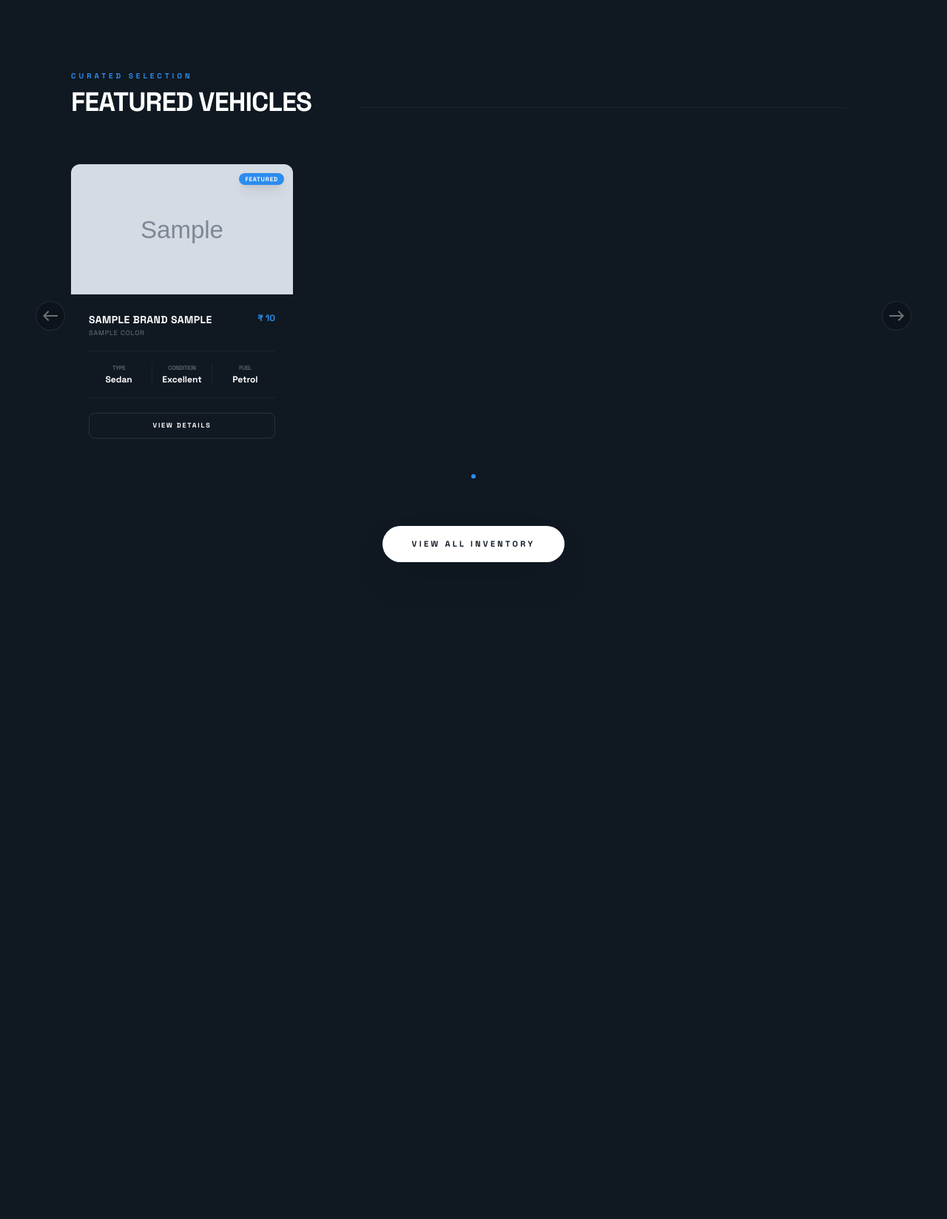
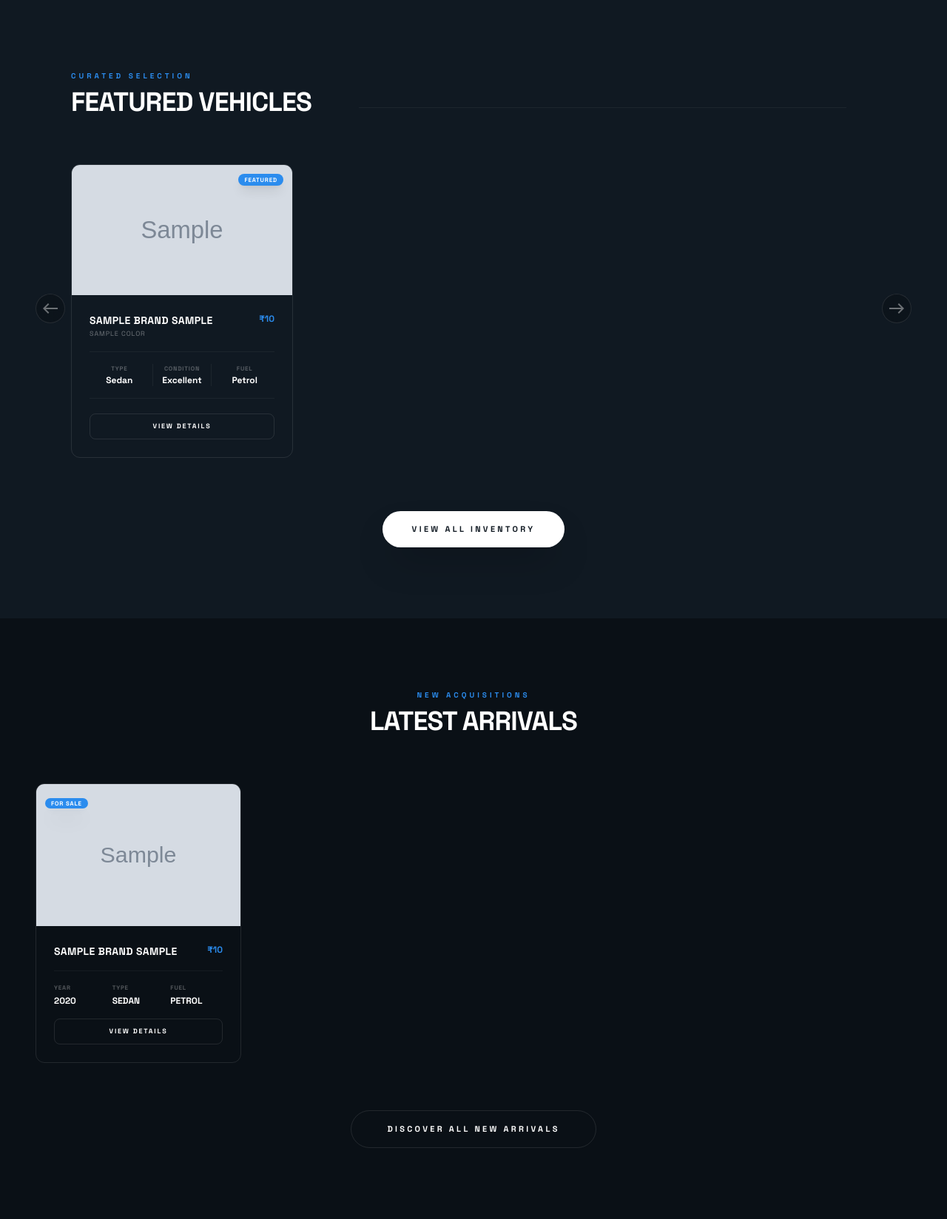
Before and after one commit to jince360/carforge, a Django app: page / in a window 1280 px wide. Shown: the part 801-2449 px from the top of the page at 74% size. Before the commit the page ends 1561 px from the top, so only its background shows below. Run offline with Django 5.2, Linux system fonts and the light colour scheme; tables that the repository leaves empty hold one stand-in row (values such as "Sample post"); grey boxes marked "Sample" are stand-in pictures; some libraries are stand-ins or nearby versions.

Commit message:
home page modified

```diff
--- a/carforge/carforge/settings.py
+++ b/carforge/carforge/settings.py
@@ -47,6 +47,7 @@ INSTALLED_APPS = [
     "cars",
 
     "ckeditor",
+    "django.contrib.humanize",
 ]
 
 TAILWIND_APP_NAME = "theme"
--- a/carforge/cars/admin.py
+++ b/carforge/cars/admin.py
@@ -57,8 +57,8 @@ class CarAdmin(admin.ModelAdmin):
     def thumbnail(self, object):
         return format_html("<img src='{}' width='40' height='40' style='object-fit: cover; border-radius: 10px;' />", object.featured_image.url)
     thumbnail.short_description = "Photo"
-    list_display = ("thumbnail","brand", "model", "year", "price", "state", "is_featured", "color")
-    list_editable = ("is_featured",)
+    list_display = ("thumbnail","brand", "model", "year", "price", "state", "is_featured", "color", "is_available","is_active")
+    list_editable = ("is_featured", "is_available", "is_active")
     list_display_links = ("thumbnail", "brand")
     search_fields = ("brand__name", "model", "identification_number", "color__name", "state", "city", "type__car_type",)
     list_filter = ("brand", "fuel", "transmission", "condition", "state", "year")
--- a/carforge/cars/models.py
+++ b/carforge/cars/models.py
@@ -199,6 +199,8 @@ class Car(models.Model):
     identification_number = models.CharField(max_length=17, unique=True, validators=[validate_vin])
     number_of_owners = models.PositiveIntegerField()
     is_featured = models.BooleanField(default=False)
+    is_available = models.BooleanField(default=True)
+    is_active = models.BooleanField(default=True)
     created_on = models.DateTimeField(auto_now_add=True)
 
 
--- a/carforge/core/templates/core/home.html
+++ b/carforge/core/templates/core/home.html
@@ -1,6 +1,6 @@
 {% extends "base.html" %}
 {% block content %}
-
+{% load humanize %}
 <!-- ===== MAIN HERO SECTION ===== -->
 <!-- Full-screen hero with background image, carousel, and search functionality -->
 <main class="relative flex-grow flex flex-col w-full h-screen min-h-[700px] overflow-hidden">
@@ -256,19 +256,22 @@
     </div>
     <button id="featured-prev"
       class="absolute left-0 top-1/2 -translate-y-1/2 z-20 w-10 h-10 rounded-full border border-white/10 bg-black/20 backdrop-blur-md flex items-center justify-center text-white/40 hover:border-primary hover:text-primary transition-all group active:scale-95">
-      <span class="material-symbols-outlined text-xl group-hover:-translate-x-0.5 transition-transform">west</span>
+      <span
+        class="material-symbols-outlined text-xl group-hover:-translate-x-0.5 transition-transform cursor-pointer">west</span>
     </button>
     <button id="featured-next"
       class="absolute right-0 top-1/2 -translate-y-1/2 z-20 w-10 h-10 rounded-full border border-white/10 bg-black/20 backdrop-blur-md flex items-center justify-center text-white/40 hover:border-primary hover:text-primary transition-all group active:scale-95">
-      <span class="material-symbols-outlined text-xl group-hover:translate-x-0.5 transition-transform">east</span>
+      <span
+        class="material-symbols-outlined text-xl group-hover:translate-x-0.5 transition-transform cursor-pointer">east</span>
     </button>
     <div id="featured-carousel"
-      class="flex gap-6 overflow-hidden scroll-smooth snap-x snap-mandatory pb-2 carousel-container">
+      class="flex gap-6 overflow-x-auto scroll-smooth snap-x snap-mandatory pb-2 carousel-container [&::-webkit-scrollbar]:hidden"
+      style="scrollbar-width: none; -ms-overflow-style: none;">
 
       {% for i in featured %}
 
       <div class="flex-none w-[280px] md:w-[300px] snap-center">
-        <div class="car-card-glass rounded-xl overflow-hidden group">
+        <div class="car-card-glass rounded-xl overflow-hidden group border border-white/10 h-full flex flex-col">
           <div class="relative h-44 overflow-hidden">
             <img alt="2024 Aventador SVJ"
               class="w-full h-full object-cover transition-transform duration-700 group-hover:scale-105"
@@ -277,30 +280,30 @@
               class="absolute top-3 right-3 bg-primary text-white text-[8px] font-bold px-2 py-0.5 rounded-full uppercase tracking-widest shadow-lg">
               Featured</div>
           </div>
-          <div class="p-6">
+          <div class="p-6 flex-1 flex flex-col">
             <div class="flex justify-between items-start mb-4">
               <div>
                 <h3 class="text-white text-sm font-bold uppercase tracking-wide">{{i.brand}} {{i.model}}</h3>
                 <p class="text-white/40 text-[9px] mt-0.5 uppercase tracking-widest">{{i.color}}</p>
               </div>
-              <span class="text-primary font-bold text-xs">₹ {{i.price|floatformat:0 }}</span>
+              <span class="text-primary font-bold text-xs">₹{{i.price|floatformat:0|intcomma }}</span>
             </div>
             <div class="grid grid-cols-3 gap-1 border-y border-white/5 py-4 mb-5">
               <div class="text-center">
-                <p class="text-[8px] font-bold text-white/30 uppercase tracking-tighter mb-0.5">TYPE</p>
+                <p class="text-[8px] font-bold text-white/30 uppercase tracking-widest mb-0.5">TYPE</p>
                 <p class="text-white text-xs font-bold">{{i.type}}</p>
               </div>
               <div class="text-center border-x border-white/5">
-                <p class="text-[8px] font-bold text-white/30 uppercase tracking-tighter mb-0.5">CONDITION</p>
+                <p class="text-[8px] font-bold text-white/30 uppercase tracking-widest mb-0.5">CONDITION</p>
                 <p class="text-white text-xs font-bold">{{i.condition}}</p>
               </div>
               <div class="text-center">
-                <p class="text-[8px] font-bold text-white/30 uppercase tracking-tighter mb-0.5">FUEL</p>
+                <p class="text-[8px] font-bold text-white/30 uppercase tracking-widest mb-0.5">FUEL</p>
                 <p class="text-white text-xs font-bold">{{i.fuel.get_fuel_display}}</p>
               </div>
             </div>
             <button
-              class="w-full py-2.5 rounded-lg border border-white/10 text-white text-[9px] font-bold uppercase tracking-[0.2em] group-hover:bg-primary group-hover:border-primary transition-all">View
+              class="w-full py-2.5 rounded-lg border border-white/10 text-white text-[9px] font-bold uppercase tracking-[0.2em] group-hover:bg-primary group-hover:border-primary transition-all mt-auto">View
               Details</button>
           </div>
         </div>
@@ -310,13 +313,7 @@
 
 
     </div>
-    <div class="flex justify-center items-center gap-3 mt-4" id="featured-pagination">
-      {% for i in featured %}
-      <button
-        class="w-1.5 h-1.5 rounded-full {% if forloop.first %}bg-primary{% else %}bg-white/20 hover:bg-white/40{% endif %} transition-colors featured-dot"
-        data-index="{{ forloop.counter0 }}"></button>
-      {% endfor %}
-    </div>
+
     <div class="mt-16 flex justify-center">
       <button
         class="px-10 py-4 bg-white text-background-dark text-[11px] font-bold uppercase tracking-[0.3em] rounded-full hover:bg-primary hover:text-white transition-all shadow-2xl hover:shadow-primary/30 active:scale-95">
@@ -325,12 +322,92 @@
     </div>
   </div>
 </section>
+
+
+
+<section class="py-24 px-6 lg:px-12 bg-[#0a1016] relative overflow-hidden">
+  <div class="glow-accent top-0 left-1/4"></div>
+  <div class="glow-accent bottom-0 right-1/4"></div>
+  <div class="max-w-7xl mx-auto relative z-10">
+    <div class="mb-16 text-center">
+      <span class="text-primary text-[10px] font-black tracking-[0.4em] uppercase mb-2 block">New Acquisitions</span>
+      <h2 class="text-white text-3xl lg:text-4xl font-bold uppercase tracking-tight">Latest Arrivals</h2>
+    </div>
+    <div class="grid grid-cols-1 md:grid-cols-2 lg:grid-cols-4 gap-6">
+      {% for i in all_cars|slice:"0:8" %}
+      <div class="car-card-glass rounded-xl overflow-hidden group flex flex-col border border-white/10">
+        <div class="relative h-48 overflow-hidden">
+          <img alt="Car Model"
+            class="w-full h-full object-cover transition-transform duration-700 group-hover:scale-105"
+            src="{{ i.featured_image.url }}" />
+          <div class="absolute top-3 left-3">
+            {% if i.is_available %}
+            <span
+              class="bg-primary text-white text-[8px] font-bold px-2 py-0.5 rounded-full uppercase tracking-widest shadow-xl">For
+              Sale</span>
+            {% else %}
+            <span
+              class="bg-red-600 text-white text-[8px] font-bold px-2 py-0.5 rounded-full uppercase tracking-widest shadow-xl">Sold</span>
+            {% endif %}
+          </div>
+        </div>
+        <div class="p-6 flex flex-col flex-1">
+          <div class="flex justify-between items-start mb-4 gap-1">
+            <h3 class="text-white text-sm font-bold uppercase tracking-wide">{{i.brand}} {{i.model}}</h3>
+            <span class="text-primary font-bold text-xs">₹{{i.price|floatformat:0|intcomma}}</span>
+          </div>
+          <div class="grid grid-cols-3 gap-2 border-t border-white/5 pt-4 mt-auto">
+            <div class="flex flex-col">
+              <span class="text-white/30 text-[8px] font-bold uppercase tracking-widest mb-1">year</span>
+              <div class="flex items-center gap-1.5">
+
+                <span class="text-white text-xs font-bold">{{i.year}}</span>
+              </div>
+            </div>
+            <div class="flex flex-col">
+              <span class="text-white/30 text-[8px] font-bold uppercase tracking-widest mb-1">Type</span>
+              <div class="flex items-center gap-1.5">
+
+                <span class="text-white text-xs font-bold uppercase">{{i.type}}</span>
+              </div>
+            </div>
+            <div class="flex flex-col">
+              <span class="text-white/30 text-[8px] font-bold uppercase tracking-widest mb-1">fuel</span>
+              <div class="flex items-center gap-1.5">
+
+                <span class="text-white text-xs font-bold uppercase">{{i.fuel.get_fuel_display}}</span>
+              </div>
+            </div>
+
+
+          </div>
+          <button
+            class="w-full py-2.5 mt-4 rounded-lg border border-white/10 text-white text-[9px] font-bold uppercase tracking-[0.2em] group-hover:bg-primary group-hover:border-primary transition-all">View
+            Details</button>
+        </div>
+      </div>
+      {% endfor %}
+
+
+    </div>
+    <div class="mt-16 text-center">
+      <button
+        class="px-12 py-4 rounded-full border border-white/10 text-white text-[11px] font-bold uppercase tracking-[0.3em] hover:bg-white hover:text-background-dark transition-all">
+        Discover All New Arrivals
+      </button>
+    </div>
+  </div>
+</section>
+
+
+
+
+
 <script>
   document.addEventListener('DOMContentLoaded', () => {
     const featuredContainer = document.getElementById('featured-carousel');
     const featuredPrevBtn = document.getElementById('featured-prev');
     const featuredNextBtn = document.getElementById('featured-next');
-    const dots = document.querySelectorAll('.featured-dot');
 
     if (featuredContainer && featuredPrevBtn && featuredNextBtn) {
       const getScrollAmount = () => {
@@ -343,25 +420,6 @@
         const gap = parseFloat(style.columnGap) || parseFloat(style.gap) || 24;
         return card.offsetWidth + gap;
       };
-
-      const updateDots = () => {
-        const itemWidth = getScrollAmount();
-        const scrollPos = featuredContainer.scrollLeft;
-        const index = Math.round(scrollPos / itemWidth);
-
-        dots.forEach((dot, i) => {
-          if (i === index) {
-            dot.classList.remove('bg-white/20', 'hover:bg-white/40');
-            dot.classList.add('bg-primary');
-          } else {
-            dot.classList.add('bg-white/20', 'hover:bg-white/40');
-            dot.classList.remove('bg-primary');
-          }
-        });
-      };
-
-      // Add scroll listener to update dots
-      featuredContainer.addEventListener('scroll', updateDots);
 
       featuredNextBtn.addEventListener('click', () => {
         featuredContainer.scrollBy({
@@ -376,18 +434,6 @@
           behavior: 'smooth'
         });
       });
-
-      // Dot click logic
-      dots.forEach(dot => {
-        dot.addEventListener('click', (e) => {
-          const index = parseInt(e.target.dataset.index);
-          const itemWidth = getScrollAmount();
-          featuredContainer.scrollTo({
-            left: index * itemWidth,
-            behavior: 'smooth'
-          });
-        });
-      });
     }
   });
 </script>
--- a/carforge/core/views.py
+++ b/carforge/core/views.py
@@ -5,4 +5,5 @@ from cars.models import *
 def home(request):
     heroes = Design.objects.filter(is_active=True)[:4]
     featured_car = Car.objects.filter(is_featured=True).order_by("-created_on")
-    return render(request, "core/home.html",{"heroes":heroes, "featured":featured_car})
+    all_cars = Car.objects.all().order_by("-created_on")
+    return render(request, "core/home.html",{"heroes":heroes, "featured":featured_car, "all_cars":all_cars})
--- a/carforge/theme/static/css/dist/styles.css
+++ b/carforge/theme/static/css/dist/styles.css
@@ -7,13 +7,13 @@
       "Segoe UI Emoji", "Segoe UI Symbol", "Noto Color Emoji";
     --font-mono: ui-monospace, SFMono-Regular, Menlo, Monaco, Consolas, "Liberation Mono",
       "Courier New", monospace;
+    --color-red-600: oklch(57.7% 0.245 27.325);
     --color-slate-900: oklch(20.8% 0.042 265.755);
     --color-black: #000;
     --color-white: #fff;
     --spacing: 0.25rem;
     --container-md: 28rem;
     --container-2xl: 42rem;
-    --container-6xl: 72rem;
     --container-7xl: 80rem;
     --text-xs: 0.75rem;
     --text-xs--line-height: calc(1 / 0.75);
@@ -250,24 +250,24 @@
   .top-3 {
     top: calc(var(--spacing) * 3);
   }
-  .top-4 {
-    top: calc(var(--spacing) * 4);
-  }
   .right-0 {
     right: calc(var(--spacing) * 0);
   }
+  .right-1\/4 {
+    right: calc(1/4 * 100%);
+  }
   .right-2 {
     right: calc(var(--spacing) * 2);
   }
   .right-3 {
     right: calc(var(--spacing) * 3);
   }
-  .right-4 {
-    right: calc(var(--spacing) * 4);
-  }
   .right-8 {
     right: calc(var(--spacing) * 8);
   }
+  .bottom-0 {
+    bottom: calc(var(--spacing) * 0);
+  }
   .bottom-8 {
     bottom: calc(var(--spacing) * 8);
   }
@@ -277,15 +277,15 @@
   .left-1\/2 {
     left: calc(1/2 * 100%);
   }
+  .left-1\/4 {
+    left: calc(1/4 * 100%);
+  }
   .left-2 {
     left: calc(var(--spacing) * 2);
   }
   .left-3 {
     left: calc(var(--spacing) * 3);
   }
-  .left-4 {
-    left: calc(var(--spacing) * 4);
-  }
   .z-0 {
     z-index: 0;
   }
@@ -365,8 +331,8 @@
   .mt-16 {
     margin-top: calc(var(--spacing) * 16);
   }
-  .mt-20 {
-    margin-top: calc(var(--spacing) * 20);
+  .mt-auto {
+    margin-top: auto;
   }
   .mb-0\.5 {
     margin-bottom: calc(var(--spacing) * 0.5);
@@ -416,18 +382,12 @@
   .inline-block {
     display: inline-block;
   }
-  .h-1\.5 {
-    height: calc(var(--spacing) * 1.5);
-  }
   .h-3 {
     height: calc(var(--spacing) * 3);
   }
   .h-6 {
     height: calc(var(--spacing) * 6);
   }
-  .h-9 {
-    height: calc(var(--spacing) * 9);
-  }
   .h-10 {
     height: calc(var(--spacing) * 10);
   }
@@ -470,12 +427,6 @@
   .w-1 {
     width: calc(var(--spacing) * 1);
   }
-  .w-1\.5 {
-    width: calc(var(--spacing) * 1.5);
-  }
-  .w-9 {
-    width: calc(var(--spacing) * 9);
-  }
   .w-10 {
     width: calc(var(--spacing) * 10);
   }
@@ -573,6 +521,9 @@
   }
   .gap-1 {
     gap: calc(var(--spacing) * 1);
+  }
+  .gap-1\.5 {
+    gap: calc(var(--spacing) * 1.5);
   }
   .gap-2 {
     gap: calc(var(--spacing) * 2);
@@ -656,6 +607,10 @@
     border-block-style: var(--tw-border-style);
     border-block-width: 1px;
   }
+  .border-t {
+    border-top-style: var(--tw-border-style);
+    border-top-width: 1px;
+  }
   .border-b {
     border-bottom-style: var(--tw-border-style);
     border-bottom-width: 1px;
@@ -691,6 +646,9 @@
       border-color: color-mix(in oklab, var(--color-white) 20%, transparent);
     }
   }
+  .bg-\[\#0a1016\] {
+    background-color: #0a1016;
+  }
   .bg-background-dark {
     background-color: var(--color-background-dark);
   }
@@ -1507,8 +1414,8 @@
     }
   }
   @media (width >= 64rem) {
-    .lg\:grid-cols-3 {
-      grid-template-columns: repeat(3, minmax(0, 1fr));
+    .lg\:grid-cols-4 {
+      grid-template-columns: repeat(4, minmax(0, 1fr));
     }
   }
   @media (width >= 64rem) {
@@ -1543,6 +1444,9 @@
     .dark\:text-white {
       color: var(--color-white);
     }
+  }
+  .\[\&\:\:-webkit-scrollbar\]\:hidden::-webkit-scrollbar {
+    display: none;
   }
 }
 @layer base {
```
Also changed, not shown: other parts of carforge/theme/static/css/dist/styles.css (+5 -102 lines), carforge/cars/migrations/0003_car_is_available_alter_car_description.py (added), carforge/cars/migrations/0004_car_is_active.py (added).
